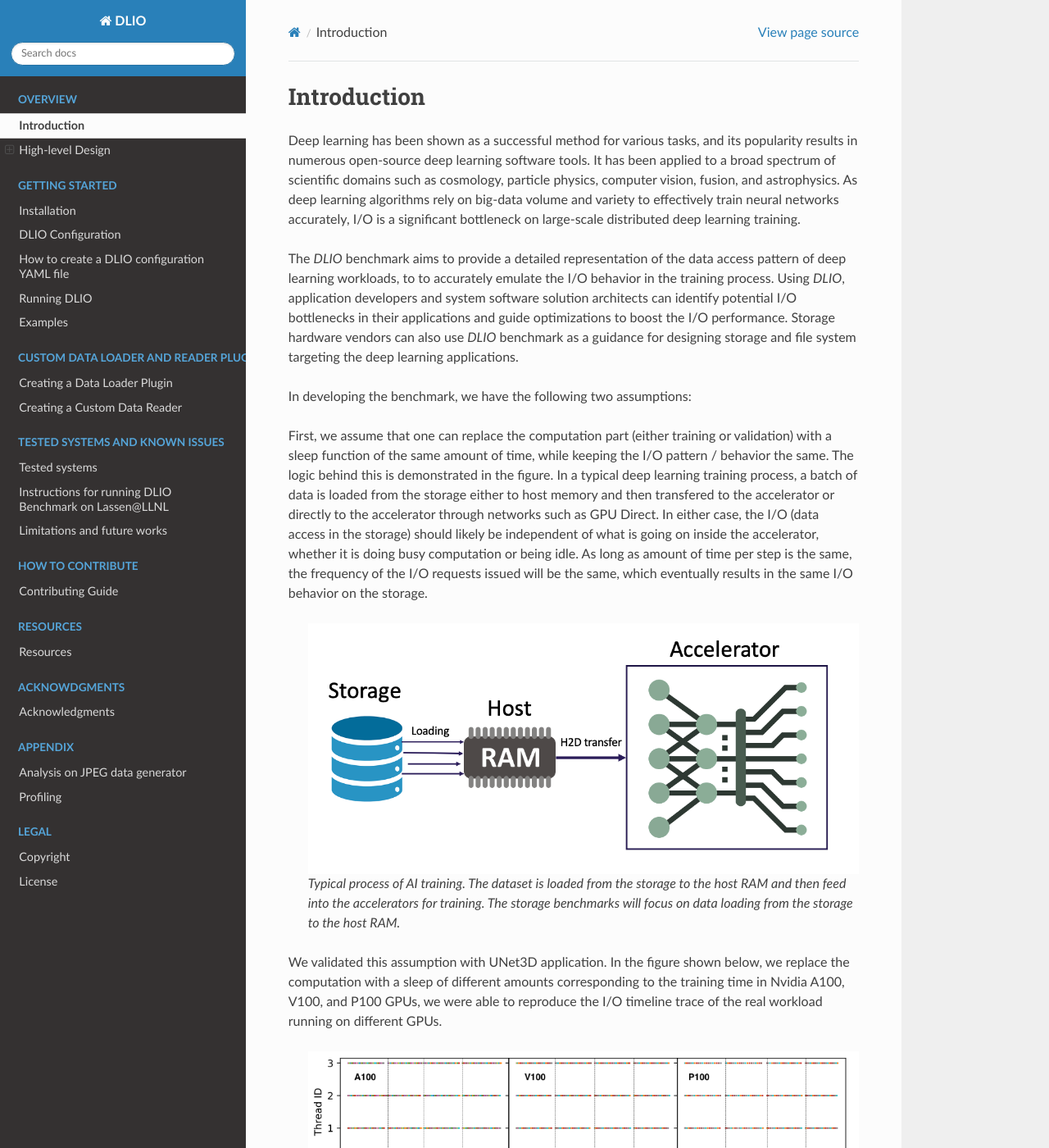
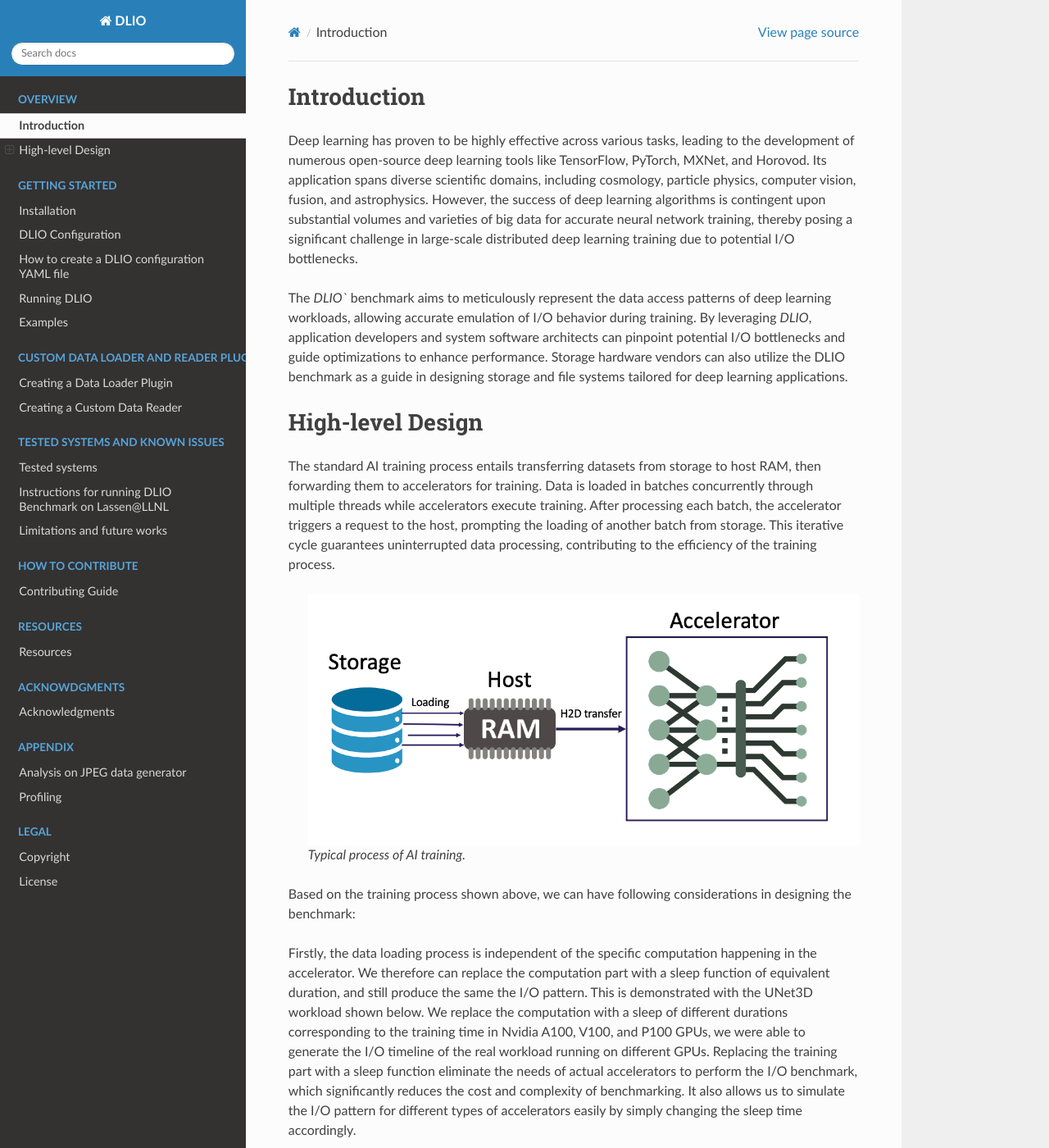
Before and after one commit to argonne-lcf/dlio_benchmark, a Sphinx documentation site: the page built from docs/source/overview.rst, in a window 1280 px wide and 1400 px high. Shown: the whole window at 82% size. Built offline with Sphinx 7.4.7 and the Read the Docs theme 2.0.0, drawn with Linux system fonts in a browser that asks for light colours; some of the changed text lies outside the part shown.

Commit message:
local update

```diff
--- a/docs/source/index.rst
+++ b/docs/source/index.rst
@@ -2,10 +2,10 @@
 
 Deep Learning I/O Benchmark
 ===============================================================
-Deep Learning I/O (`DLIO`) Benchmark is a benchmark suite aiming at emulating the I/O pattern / behavior of deep learning applications. The benchmark is delivered as an executable that can be configured for various deep learning specific I/O patterns. It uses a modular design to incorporate different data loaders, data formats, dataset organizations, and training configuration parameters similar to the actual deep learning applications. It is able to represent a broad spectrum of deep leanrning applications.
+Deep Learning I/O (`DLIO`) Benchmark is a benchmark suite aiming at emulating the I/O pattern and behavior of deep learning applications. The benchmark is delivered as an executable that can be configured for various deep learning workloads. It uses a modular design to incorporate different data loaders, data formats, dataset organizations, and use training configuration parameters similar to the actual deep learning applications. It is able to represent the I/O process of a broad spectrum of deep leanrning applications.
 
 The main features of `DLIO` include:
-   * Easy-to-use configuration through YAML files which represent the I/O behavior of different deep learing applications.
+   * Easy-to-use configuration through YAML files which represent the I/O process of different deep learing applications.
    * Easy-to-use data generator capable to generate synthetic datasets of different formats, different data organizations and layouts.
    * Full transparency over emulation of I/O access with logging and profiling at different levels with modern profilers such as DLIO profiler, Tensorboard, Torch profiler, darshan and iostat, etc.
    * Supporting emulating both sequential training and distributed data parallel training.
--- a/docs/source/overview.rst
+++ b/docs/source/overview.rst
@@ -1,56 +1,32 @@
 Introduction
 =============
-Deep learning has been shown as a successful
-method for various tasks, and its popularity results in numerous
-open-source deep learning software tools. It has
-been applied to a broad spectrum of scientific domains such
-as cosmology, particle physics, computer vision, fusion, and
-astrophysics. As deep learning algorithms rely on big-data volume and
-variety to effectively train neural networks accurately, I/O is
-a significant bottleneck on large-scale distributed deep learning training.
+Deep learning has proven to be highly effective across various tasks, leading to the development of numerous open-source deep learning tools like TensorFlow, PyTorch, MXNet, and Horovod. Its application spans diverse scientific domains, including cosmology, particle physics, computer vision, fusion, and astrophysics. However, the success of deep learning algorithms is contingent upon substantial volumes and varieties of big data for accurate neural network training, thereby posing a significant challenge in large-scale distributed deep learning training due to potential I/O bottlenecks.
 
-The `DLIO` benchmark aims to provide a detailed representation of
-the data access pattern of deep learning workloads, to
-to accurately emulate the I/O behavior in the training process.
-Using `DLIO`, application developers and system
-software solution architects can identify potential I/O bottlenecks
-in their applications and guide optimizations to boost the I/O
-performance. Storage hardware vendors can also use `DLIO` benchmark as
-a guidance for designing storage and file system
-targeting the deep learning applications.
+The `DLIO`` benchmark aims to meticulously represent the data access patterns of deep learning workloads, allowing accurate emulation of I/O behavior during training. By leveraging `DLIO`, application developers and system software architects can pinpoint potential I/O bottlenecks and guide optimizations to enhance performance. Storage hardware vendors can also utilize the DLIO benchmark as a guide in designing storage and file systems tailored for deep learning applications.
 
-In developing the benchmark, we have the following two assumptions:
-
-First, we assume that one can replace the computation part
-(either training or validation) with a sleep function of the same amount of time,
-while keeping the I/O pattern / behavior the same.
-The logic behind this is demonstrated in the figure.
-In a typical deep learning training process, a batch of data is
-loaded from the storage either to host memory and then transfered
-to the accelerator or directly to the accelerator through networks such as GPU Direct. In either case,
-the I/O (data access in the storage) should likely be independent of
-what is going on inside the accelerator, whether it is doing busy computation or being idle. As long as amount of time per step is the same, the
-frequency of the I/O requests issued will be the same, which eventually results in the same I/O behavior on the storage.
+High-level Design
+=======================
+The standard AI training process entails transferring datasets from storage to host RAM, then forwarding them to accelerators for training. Data is loaded in batches concurrently through multiple threads while accelerators execute training. After processing each batch, the accelerator triggers a request to the host, prompting the loading of another batch from storage. This iterative cycle guarantees uninterrupted data processing, contributing to the efficiency of the training process.
 
   .. figure:: ./images/training.png
 
-    Typical process of AI training. The dataset is loaded from the storage to the host RAM and then feed into the accelerators for training. The storage benchmarks will focus on data loading from the storage to the host RAM.
+    Typical process of AI training.
 
-We validated this assumption with UNet3D application. In the figure shown below, we replace the computation with a sleep of different amounts corresponding to the training time in Nvidia A100, V100, and P100 GPUs, we were able to reproduce the I/O timeline trace of the real workload running on different GPUs.
+Based on the training process shown above, we can have following considerations in designing the benchmark:
+
+Firstly, the data loading process is independent of the specific computation happening in the accelerator. We therefore can replace the computation part with a sleep function of equivalent duration, and still produce the same the I/O pattern. This is demonstrated with the UNet3D workload shown below. We replace the computation with a sleep of different durations corresponding to the training time in Nvidia A100, V100, and P100 GPUs, we were able to generate the I/O timeline of the real workload running on different GPUs. Replacing the training part with a sleep function eliminate the needs of actual accelerators to perform the I/O benchmark, which significantly reduces the cost and complexity of benchmarking. It also allows us to simulate the I/O pattern for different types of accelerators easily by simply changing the sleep time accordingly.
 
   .. figure:: ./images/validation.png
 
-    Upper panel: I/O timeline on A100, V100, P100; Lower panel: I/O timeline on Skylake with training replaced by sleep of different amounts of time equal to the training time on A100, V100 and P100 respectively.
+    Upper panel: I/O timeline on A100, V100, P100; Lower panel: I/O timeline on Skylake with training replaced by sleep of different durations equal to the actual training time on A100, V100 and P100 respectively.
 
-Replacing the training part with a sleep function eliminate the needs of actual accelerators to perform the I/O benchmark, which significantly reduces the cost and complexity of benchmarking. Not only so, it allows us to simulate the I/O pattern for different types of accelerators easily by simply changing the sleep time accordingly.
 
-Second, one can have certain extent of abstraction and generalization on the data loading process. For the dataset, we assume that as long as the number of files, number of samples per file, size of each sample, batch size, and format are the same, the I/O behavior should be similar regardless of the details of each sample. If this assumption is true, one does not need to use the actual dataset to perform the benchmark. We can generate the dataset within `DLIO`. As long as the characteristics of the dataset remain the same, we are guranteed to have the same I/O behavior. On the other hand, to keep the data loading as close as the actual process, we incorporate built-in framework data loaders such as tf.data, torch DataLoader, and Dali data loader, so that `DLIO` can simulate the advance optimization features such as pipeline, prefetching, multithreaded data loading, etc. This makes DLIO able to represent to a broad spectrum of deep learning applications.
+Secondly, the I/O process is indifferent to the actual values of the data. As long as the number of files, number of samples per file, size of each sample, batch size, and format are the same, the I/O behavior should be similar regardless of the details of each sample. This allows us to use synthetic data for benchmarking and still get the similar I/O behavior. This eliminates the need of downloading the original datasets for each workload which is a rather cumbersome task.
 
-High-level Design
-=======================
-The benchmark uses a modular design artitecture, which consists of
-**Benchmark Runner**, **Data Generator**, **Format Handler**, and **I/O Profiler** modules. These modules utilize state-of-the-art design
-patterns to build a transparent and extensible framework. It has been designed with the following goals.
+Third, we will adopt built-in framework data loaders, such as tf.data, torch DataLoader, and Dali data loader, to allow DLIO to simulate advanced optimization features like pipeline, prefetching, and multithreaded data loading.
+
+With the above considerations, we design our benchmark using a modular design artitecture, which consists of modules like
+**Benchmark Runner**, **Data Generator**, **Format Handler**, and **I/O Profiler**. These modules utilize state-of-the-art design patterns to build a transparent and extensible framework.
 
 1) **Accurate**: `DLIO` should be an accurate representation of
 selected deep learning applications. It should
@@ -65,7 +41,8 @@ prefetch, and batching), and mechanism to feed data into training.
 
 3) **Extensible**: `DLIO` benchmark should allow adding
 custom data directories and enable easy extensions to the
-benchmark to incorporate different data formats, data loaders or data generation algorithms.
+benchmark to incorporate different data formats, data loaders
+or data generation algorithms.
 These changes should not affect the basic benchmark operations.
 
 ''''''''''''''''''''
```
